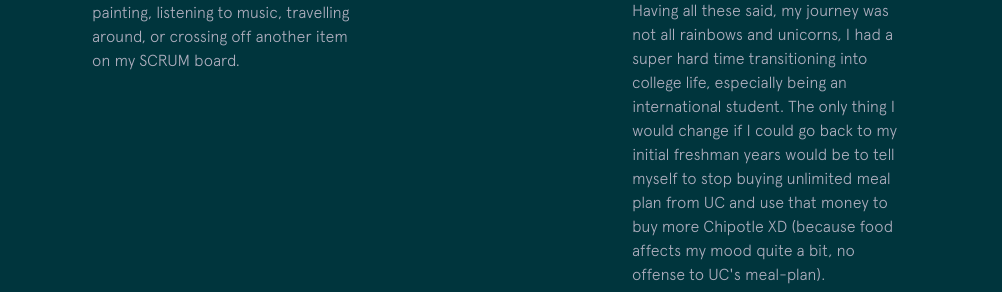
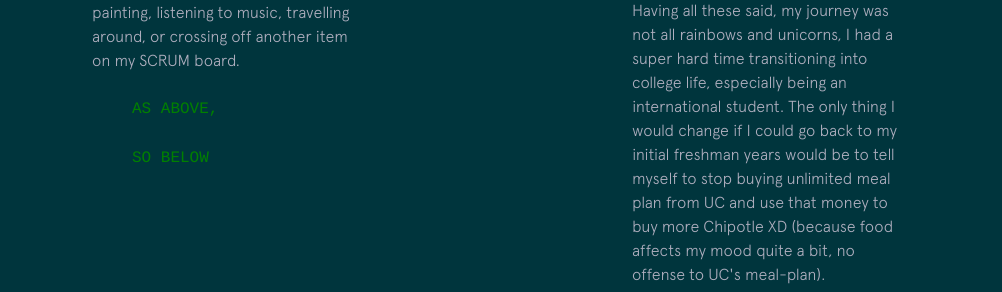
Before and after one commit to mareep-raljodid/portfolio, a Jekyll site: the page built from index.html, in a window 1280 px wide and 900 px high, scrolled down 1348 px. Shown: the part 160-452 px from the top of the window, without its empty margins (278-1280 px from the left). Built offline with Jekyll 4.4.1, drawn with Linux system fonts in a browser that asks for light colours; nearby versions of some CDN libraries.

Commit message:
some stuff

```diff
--- a/_includes/background.html
+++ b/_includes/background.html
@@ -16,6 +16,10 @@
     <p>
       When I'm not working, I'm probably painting, listening to music, travelling around, or crossing off another item on my SCRUM board.
     </p>
+    <blockquote>
+      <p style="font-family:courier;color:green;">AS ABOVE,</p>
+      <p style="font-family:courier;color:green;">SO BELOW</p>
+    </blockquote>
   </div>
 
 <div class="section__title">A tribute to UC's Co-Op program:</div>
```
